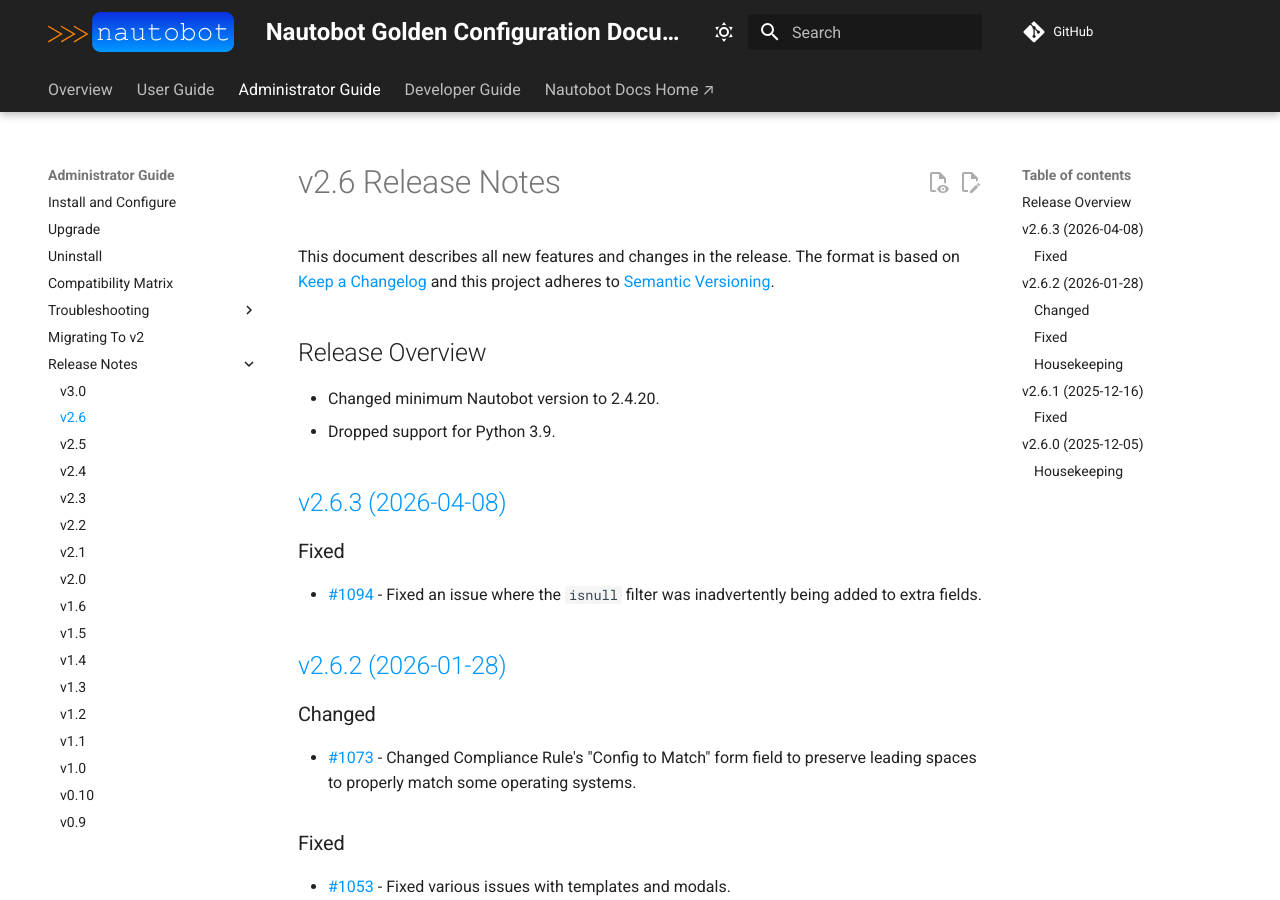
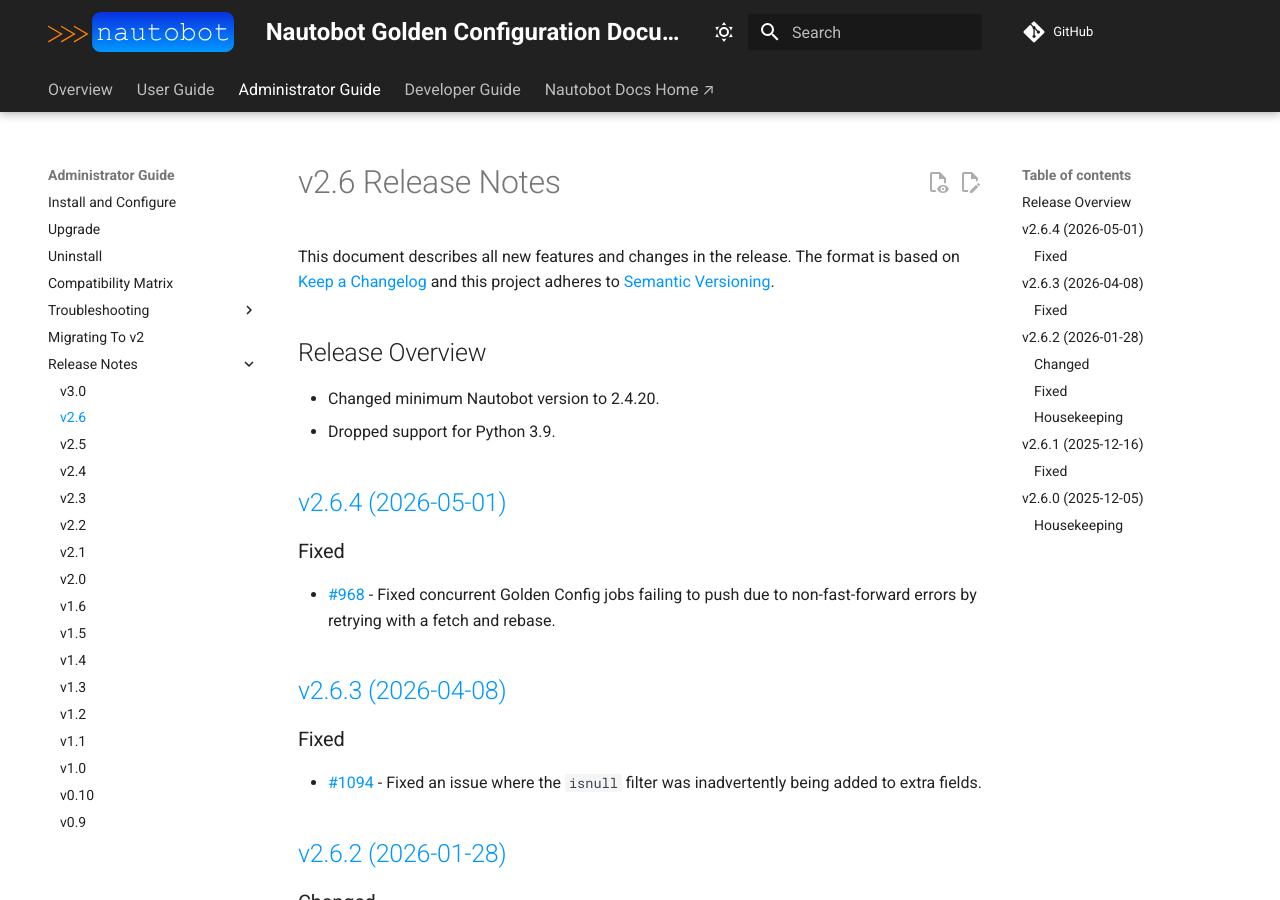
Before and after one commit to nautobot/nautobot-app-golden-config, an MkDocs documentation site: the page built from docs/admin/release_notes/version_2.6.md, in a window 1280 px wide and 900 px high. Built offline with MkDocs 1.6.1 and Material for MkDocs 9.7.7, drawn with Linux system fonts in a browser that asks for light colours; comment, search, counter and statistics services are not loaded.

Commit message:
Update release notes from LTM 2.4 to develop

```diff
--- a/docs/admin/release_notes/version_2.6.md
+++ b/docs/admin/release_notes/version_2.6.md
@@ -9,6 +9,12 @@
 
 <!-- towncrier release notes start -->
 
+
+## [v2.6.4 (2026-05-01)](https://github.com/nautobot/nautobot-app-golden-config/releases/tag/v2.6.4)
+
+### Fixed
+
+- [#968](https://github.com/nautobot/nautobot-app-golden-config/issues/968) - Fixed concurrent Golden Config jobs failing to push due to non-fast-forward errors by retrying with a fetch and rebase.
 
 ## [v2.6.3 (2026-04-08)](https://github.com/nautobot/nautobot-app-golden-config/releases/tag/v2.6.3)
 
```
